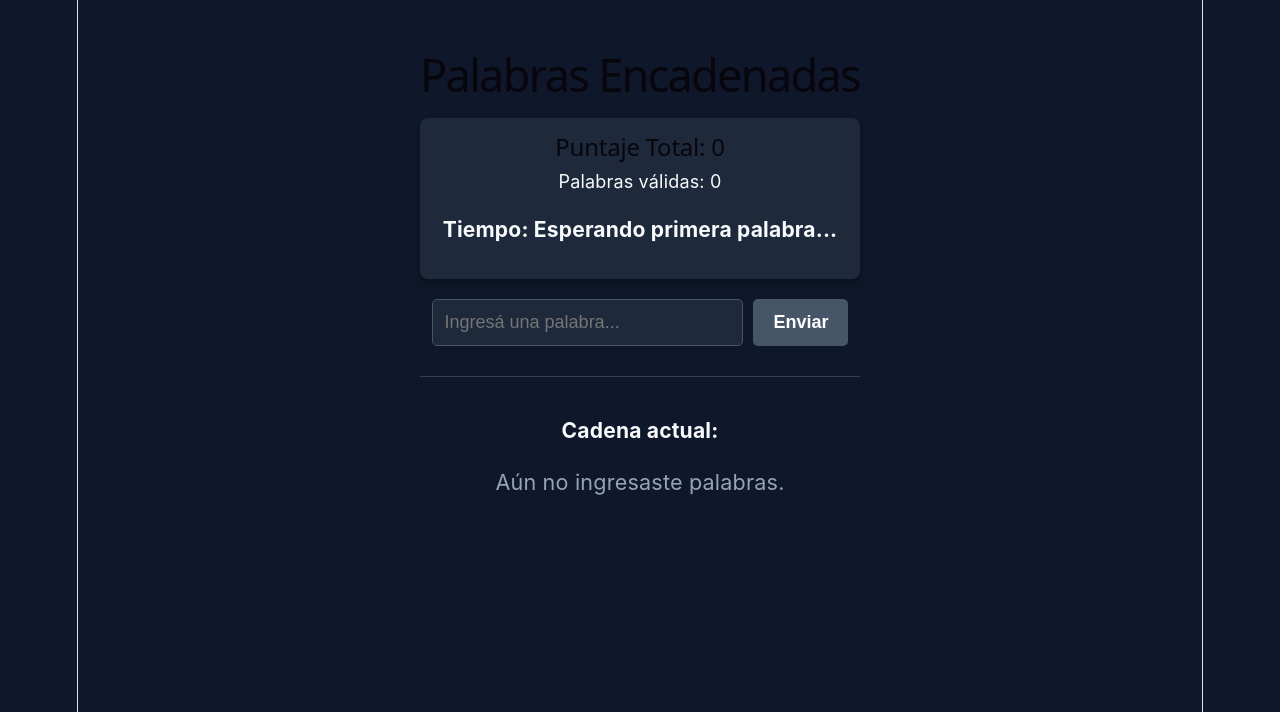
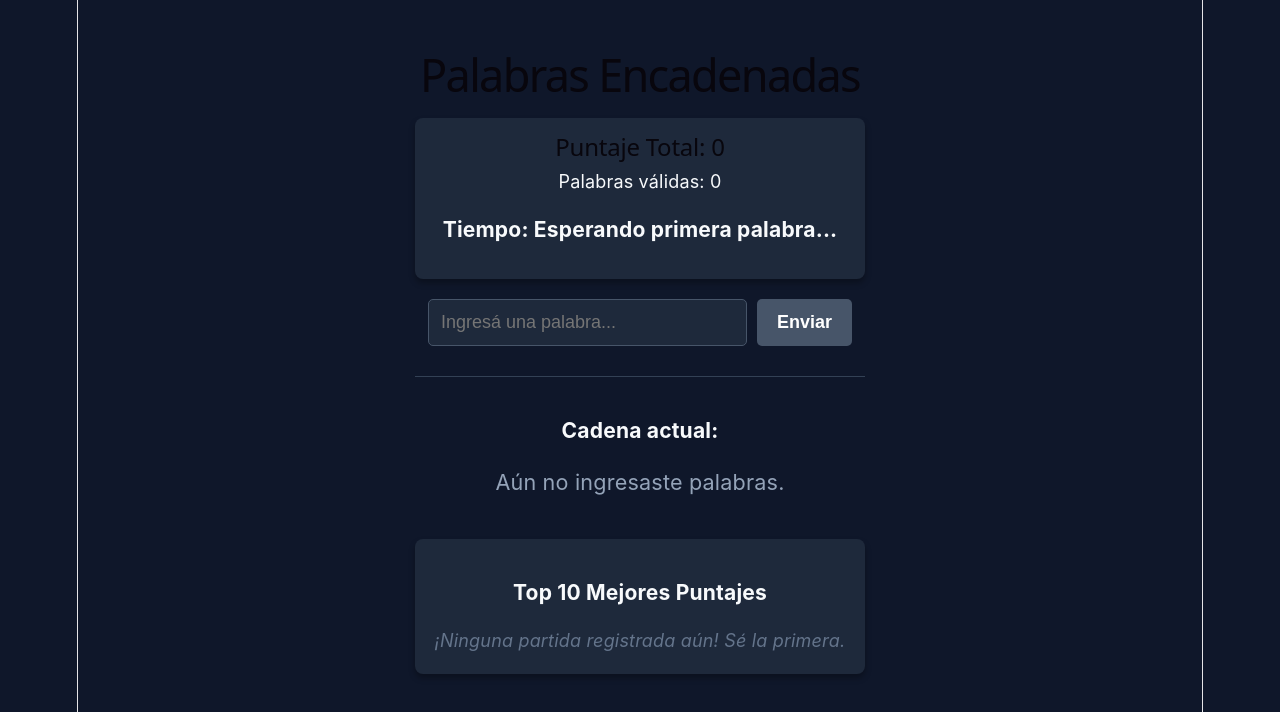
Before and after one commit to lucrecolon/unq-ui-lucrecia-colon-trabajo-final, a React (Vite) app: page / in a window 1280 px wide. Shown: the top 712 px of the page. Built offline with nearby package versions, Linux system fonts and the light colour scheme.

Commit message:
leaderboard

```diff
--- a/src/App.jsx
+++ b/src/App.jsx
@@ -1,5 +1,6 @@
 import { useState, useEffect } from 'react';
 import axios from 'axios';
+import Leaderboard from './components/Leaderboard';
 import './App.css';
 
 function App() {
@@ -13,6 +14,11 @@ function App() {
   const [gameStarted, setGameStarted] = useState(false);
   const [gameOver, setGameOver] = useState(false);
 
+  const [leaderboard, setLeaderboard] = useState(() => {
+    const saved = localStorage.getItem('encadenadas_leaderboard');
+    return saved ? JSON.parse(saved) : [];
+  });
+
   useEffect(() => {
     if (gameStarted && !gameOver && timeLeft > 0) {
       const timerId = setInterval(() => {
@@ -24,12 +30,26 @@ function App() {
 
     if (timeLeft === 0 && !gameOver && gameStarted) {
       setGameOver(true);
+      actualizarLeaderboard(puntaje);
     }
   }, [gameStarted, gameOver, timeLeft]);
 
+  const actualizarLeaderboard = (finalScore) => {
+    const nuevoRegistro = {
+      score: finalScore,
+      date: new Date().toLocaleDateString('es-AR', { hour: '2-digit', minute: '2-digit' }),
+    };
+
+    const nuevoTop10 = [...leaderboard, nuevoRegistro]
+      .sort((a, b) => b.score - a.score)
+      .slice(0, 10);
+
+    setLeaderboard(nuevoTop10);
+    localStorage.setItem('encadenadas_leaderboard', JSON.stringify(nuevoTop10));
+  };
+
   const handleSubmit = async (e) => {
     e.preventDefault();
-
     if (gameOver) return;
 
     const palabra = inputActual.trim().toLowerCase();
@@ -103,7 +123,7 @@ function App() {
 
       {gameOver ? (
         <div className="game-over-panel">
-          <h2>¡Fin de la Partida!</h2>
+          <h2>Fin de la Partida!</h2>
           <p>Lograste encadenar <strong>{cadena.length}</strong> palabras válidas.</p>
           <p>Tu puntaje final es de <strong>{puntaje}</strong> puntos.</p>
 
@@ -139,6 +159,8 @@ function App() {
           {cadena.length === 0 ? "Aún no ingresaste palabras." : cadena.join(" -> ")}
         </p>
       </div>
+
+      <Leaderboard leaderboard={leaderboard} />
     </div>
   );
 }
--- /dev/null
+++ b/src/components/leaderboard.css
@@ -0,0 +1,62 @@
+.leaderboard-panel {
+  margin-top: 40px;
+  padding: 20px;
+  background-color: #1e293b;
+  border-radius: 8px;
+  box-shadow: 0 4px 6px rgba(0, 0, 0, 0.3);
+}
+
+.leaderboard-title {
+  margin-top: 0;
+  text-align: center;
+  border-bottom: 2px solid #334155;
+  padding-bottom: 10px;
+  color: #3b82f6;
+  font-size: 1.5em;
+}
+
+.empty-leaderboard {
+  text-align: center;
+  color: #64748b;
+  font-style: italic;
+  margin-top: 20px;
+}
+
+.leaderboard-list {
+  list-style: none;
+  padding: 0;
+  margin: 0;
+}
+
+.leaderboard-item {
+  display: flex;
+  justify-content: space-between;
+  align-items: center;
+  padding: 12px 15px;
+  border-bottom: 1px solid #334155;
+  font-size: 1.1rem;
+}
+
+.leaderboard-item:last-child {
+  border-bottom: none;
+}
+
+.leaderboard-position {
+  font-weight: bold;
+  color: #3b82f6;
+  width: 50px;
+  text-align: left;
+}
+
+.leaderboard-score {
+  font-weight: bold;
+  color: #f8fafc;
+  flex-grow: 1;
+  text-align: left;
+}
+
+.leaderboard-date {
+  color: #94a3b8;
+  font-size: 0.9rem;
+  text-align: right;
+}
--- a/src/components/leaderboard.jsx
+++ b/src/components/leaderboard.jsx
@@ -0,0 +1,24 @@
+import './leaderboard.css';
+
+function Leaderboard({ leaderboard }) {
+  return (
+    <div className="leaderboard-panel">
+      <h3>Top 10 Mejores Puntajes</h3>
+      {leaderboard.length === 0 ? (
+        <p className="empty-leaderboard">¡Ninguna partida registrada aún! Sé la primera.</p>
+      ) : (
+        <ol className="leaderboard-list">
+          {leaderboard.map((item, index) => (
+            <li key={index} className="leaderboard-item">
+              <span className="leaderboard-position">#{index + 1}</span>
+              <span className="leaderboard-score">{item.score} pts</span>
+              <span className="leaderboard-date">{item.date}</span>
+            </li>
+          ))}
+        </ol>
+      )}
+    </div>
+  );
+}
+
+export default Leaderboard;
```
